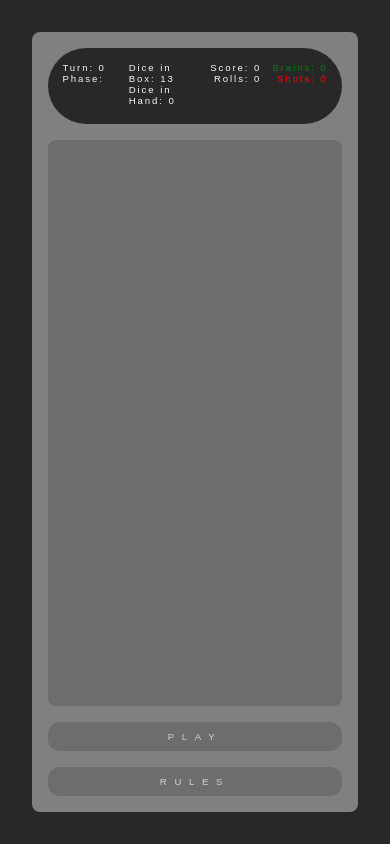
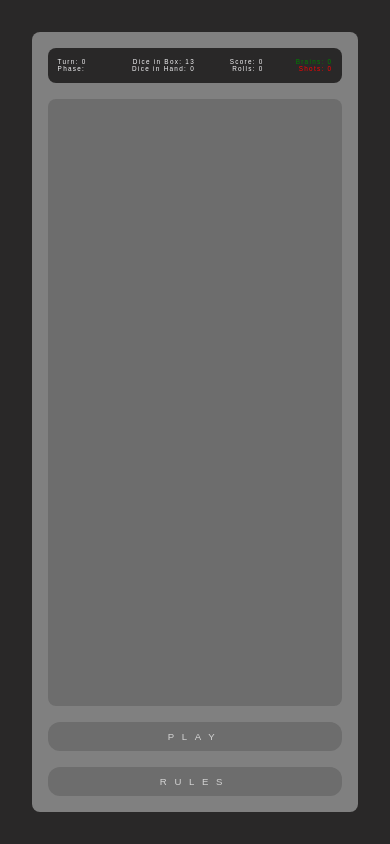
Before and after one commit to nuno-oliveira-1991/zombie-dice-game, a React (Vite) app: page / in a window 390 px wide. Built offline with nearby package versions, Linux system fonts and the light colour scheme.

Commit message:
Scoreboard style corrected

```diff
--- a/src/components/ScoreBoard/score-board-styles.module.scss
+++ b/src/components/ScoreBoard/score-board-styles.module.scss
@@ -46,3 +46,17 @@
     }
   }
 }
+
+@media screen and (max-width: 480px) {
+  .container {
+    padding: 1.5em;
+    font-size: 40%;
+    border-radius: 8px;
+  }
+
+  .score-panel {
+    div {
+      margin-bottom: 0.3em;
+    }
+  }
+}
```
